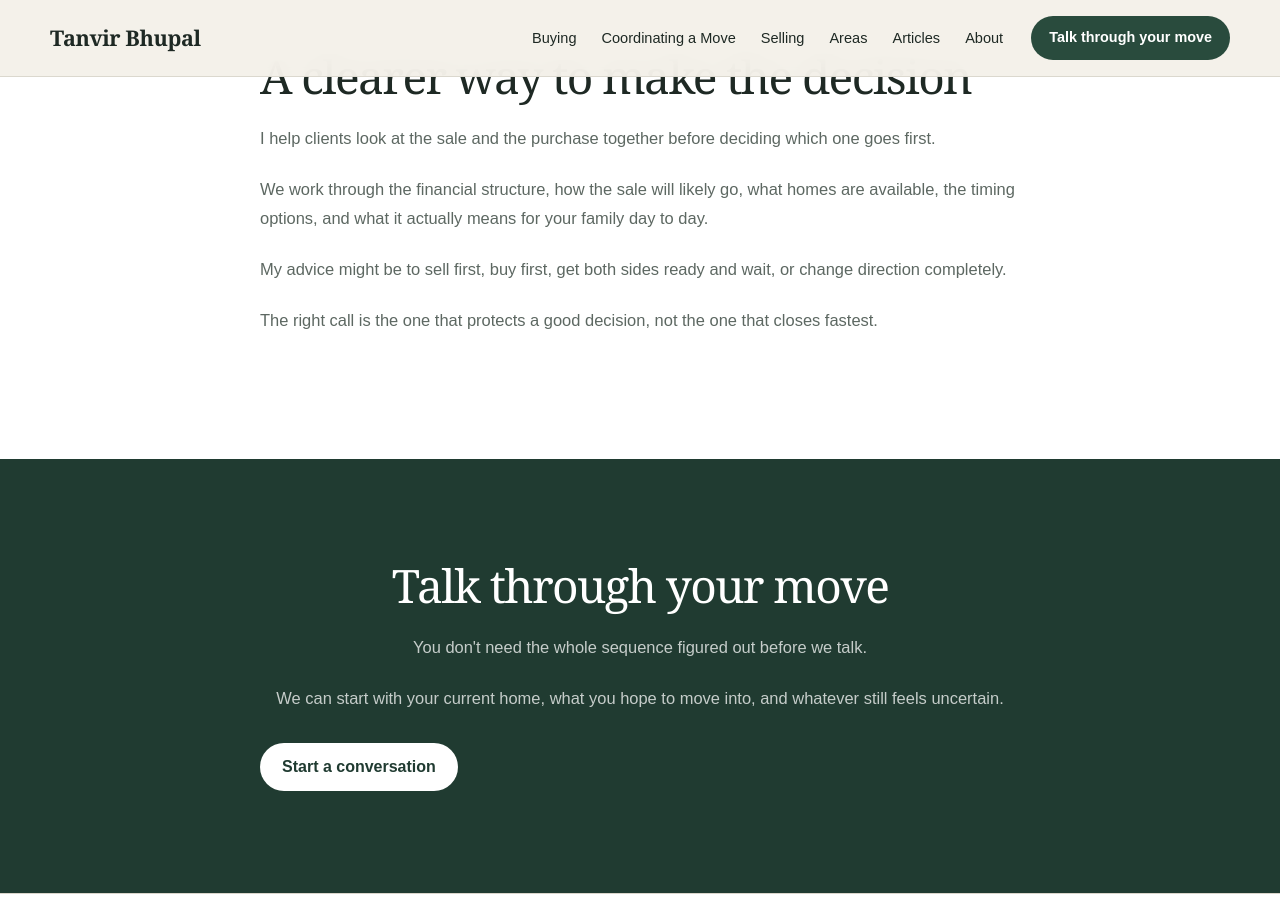
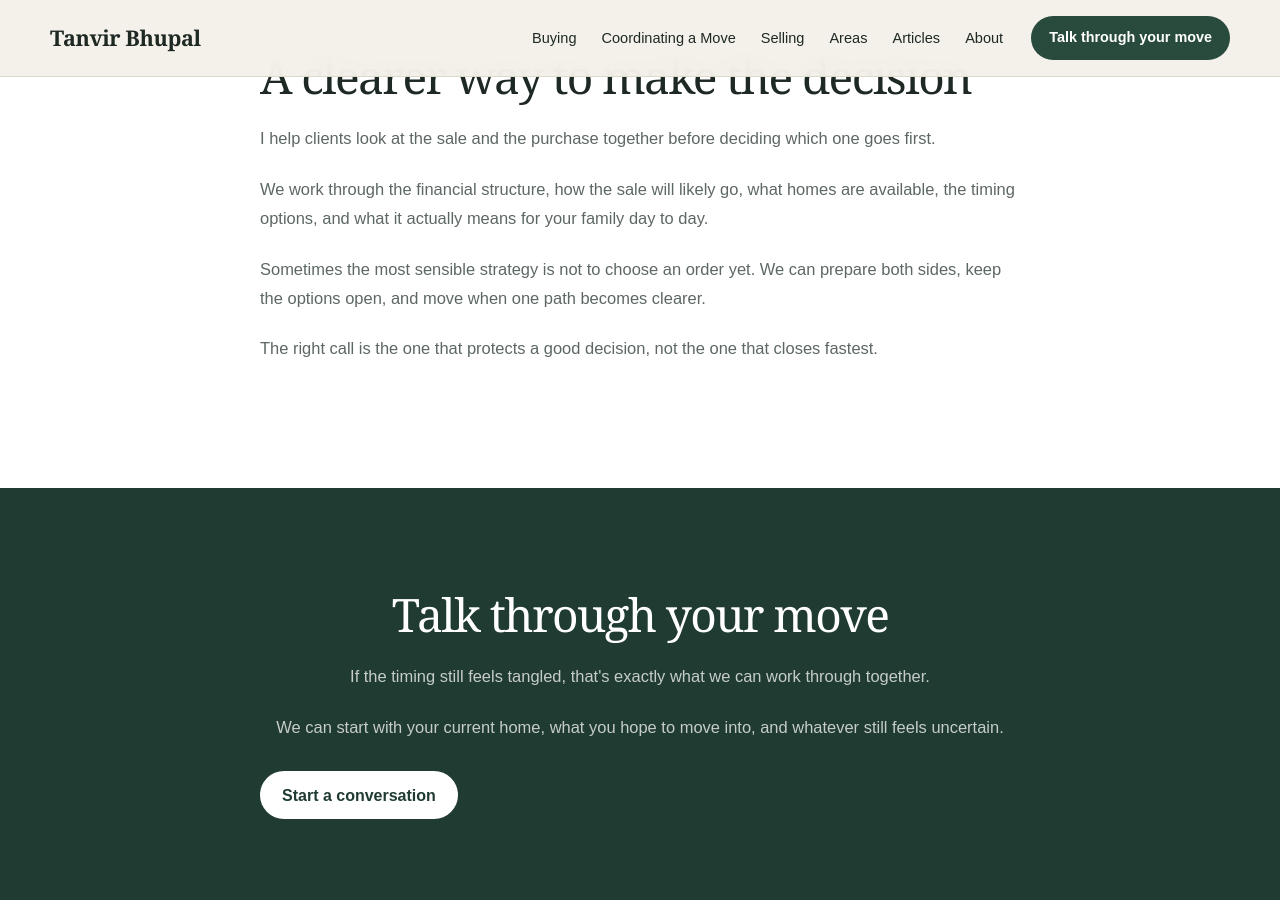
Before and after one commit to gvancouverhomes/tanvirbhupal-website, a Jekyll site: the page built from coordinating-a-move.md, in a window 1280 px wide and 900 px high, scrolled down 5051 px. Built offline with Jekyll 4.4.1, drawn with Linux system fonts in a browser that asks for light colours.

Commit message:
Update advice on selling and buying order repetitive wording fix
Revised advice on selling and buying strategy, emphasizing flexibility in decision-making.

```diff
--- a/coordinating-a-move.md
+++ b/coordinating-a-move.md
@@ -215,7 +215,7 @@ permalink: /coordinating-a-move/
   </p>
 
   <p>
-    My advice might be to sell first, buy first, get both sides ready and wait, or change direction completely.
+    Sometimes the most sensible strategy is not to choose an order yet. We can prepare both sides, keep the options open, and move when one path becomes clearer.
   </p>
 
   <p>
@@ -229,7 +229,7 @@ permalink: /coordinating-a-move/
 <h2>Talk through your move</h2>
 
   <p>
-    You don't need the whole sequence figured out before we talk.
+    If the timing still feels tangled, that's exactly what we can work through together.
   </p>
 
   <p>
```
